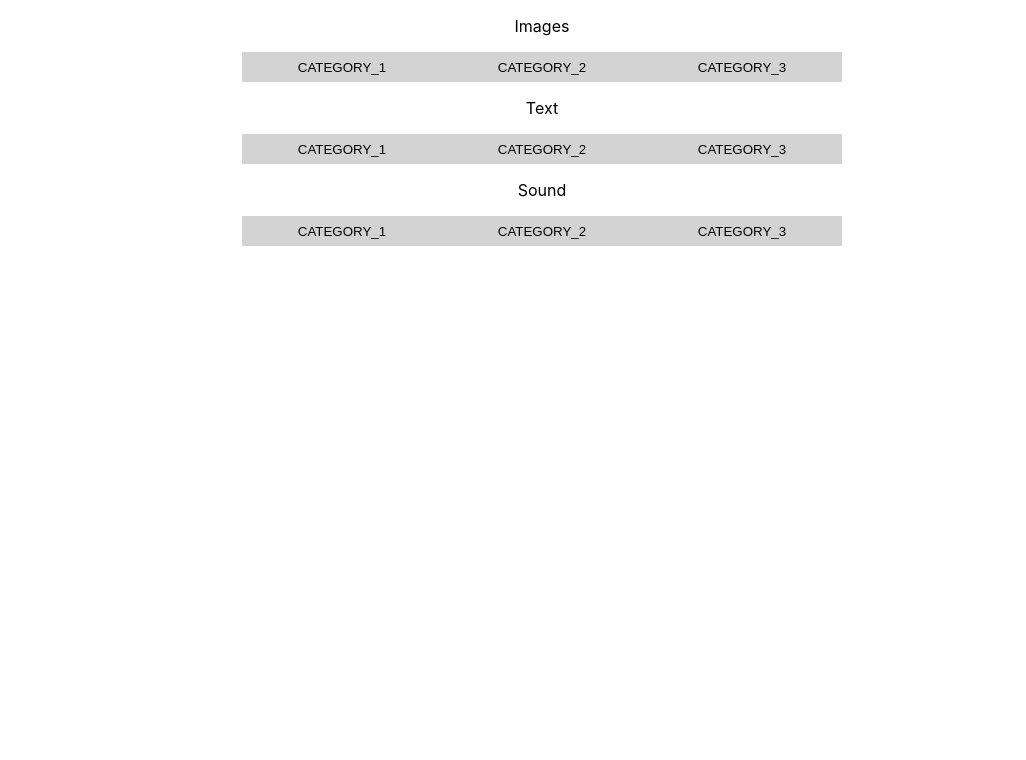
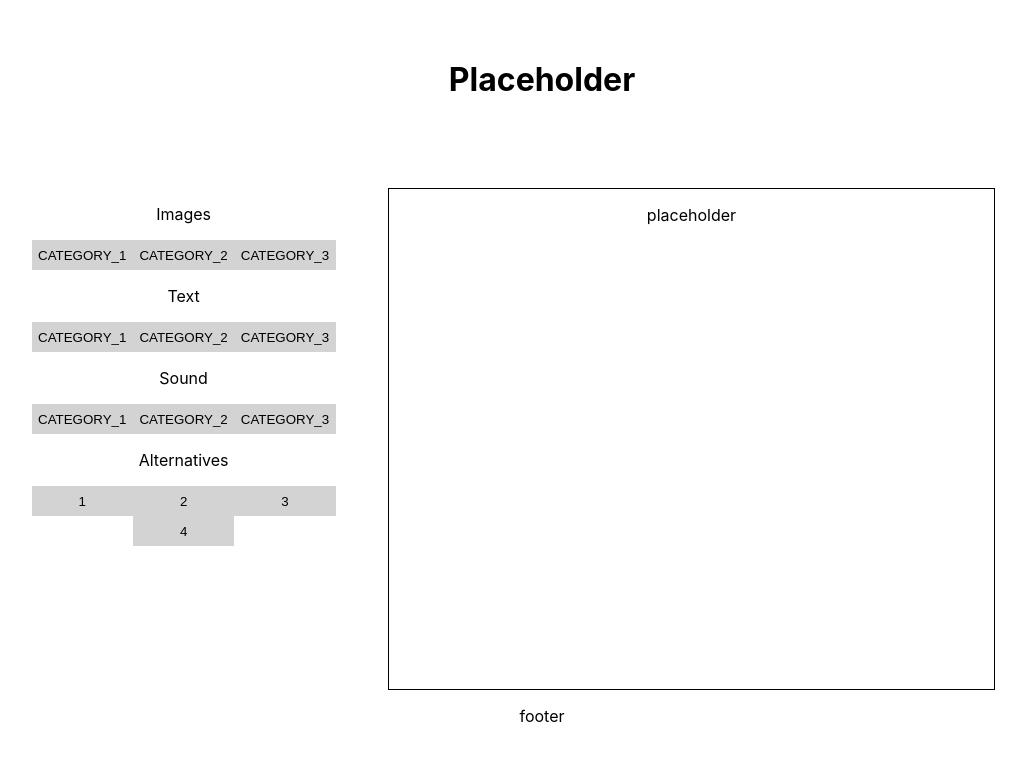
Before and after one commit to rotciw/P2-IT2810-Project-Purple, a React (Create React App) app in the folder exhibition-app/: page / in a window 1280 px wide. Shown: the top 760 px of the page, without its empty margins (98-1124 px from the left). Built offline with nearby package versions, Linux system fonts and the light colour scheme.

Commit message:
site layout and alternative buttons

```diff
--- a/exhibition-app/src/components/app/App.css
+++ b/exhibition-app/src/components/app/App.css
@@ -1,3 +1,30 @@
 .App {
+
+}
+.flex_container{
+  display: flex;
+  flex-wrap: wrap;
+  margin: 3% 10% 0 10%;
+}
+.header{
+  flex: 0 100%;
+  height: 150px;
   text-align: center;
 }
+.categories{
+  flex: 0 30%;
+  height: 500px;
+  text-align: center;
+}
+.exhibition{
+  flex: 0 59%;
+  margin: 0% 5% 0% 5%;
+  height: 500px;
+  text-align: center;
+  border: 1px solid;
+}
+.footer{
+  flex: 0 100%;
+  height: 100px;
+  text-align: center;
+}
--- a/exhibition-app/src/components/app/App.js
+++ b/exhibition-app/src/components/app/App.js
@@ -6,20 +6,34 @@ export class App extends Component {
   constructor(props){
     super(props);
     this.state = {
-      categoryValues: [(0,"category_1"), (1,"category_2"), (2,"category_3")]
+      categoryValues: [(0,"category_1"), (1,"category_2"), (2,"category_3")],
+      alternatives: [(0,"1"), (1,"2"), (2,"3"), (3,"4")]
     }
 }
 render(){
     return (
       <div className="App">
-        <header className="App-header">
+        <div className="flex_container">
+          <div className="header">
+            <h1>Placeholder</h1>
+          </div>
+          <div className="categories">
           <p>Images</p>
           < ButtonContainer values={this.state.categoryValues} />
           <p>Text</p>
           < ButtonContainer values={this.state.categoryValues}/>
           <p>Sound</p>
           < ButtonContainer values={this.state.categoryValues}/>
-        </header>
+          <p>Alternatives</p>
+          < ButtonContainer values={this.state.alternatives} />
+          </div>
+          <div className="exhibition">
+            <p>placeholder</p>
+          </div>
+          <div className="footer">
+            <p>footer</p>
+          </div>
+        </div>
       </div>
     );
   }
--- a/exhibition-app/src/components/button/Button.css
+++ b/exhibition-app/src/components/button/Button.css
@@ -1,5 +1,5 @@
 .category_button {
-    width: 200px;
+    width: 33%;
     height: 30px;
     background-color: lightgrey;
     color: black;
```
